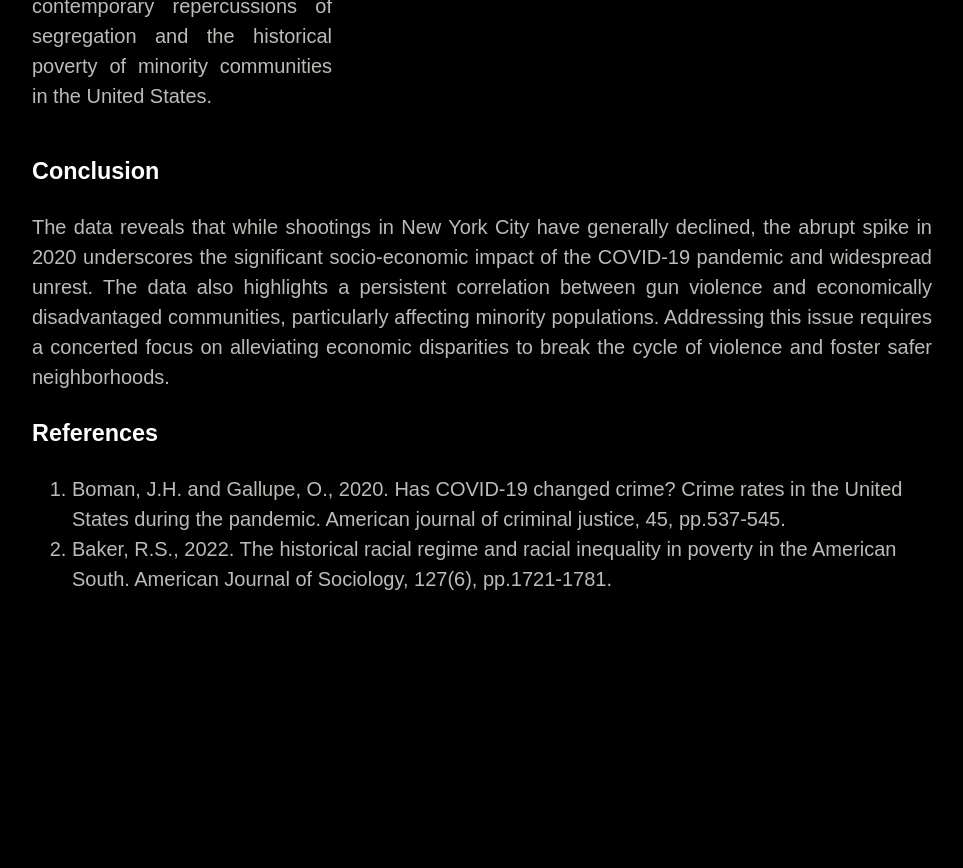
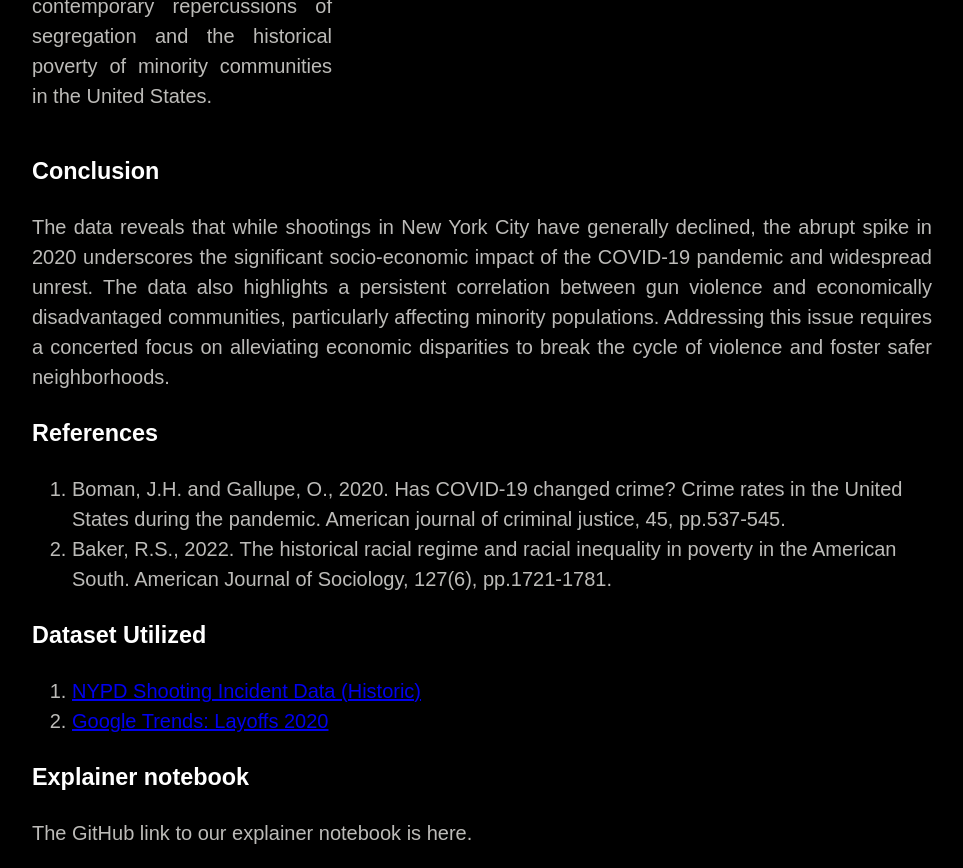
Before and after one commit to artemdou/artemdou.github.io, a Jekyll site: the page built from index.md, in a window 1280 px wide and 900 px high, scrolled down 5428 px, cut to the strip 32-900 px from the top of the window. Shown: the whole strip, without its empty margins (158-1121 px from the left). Built offline with Jekyll 4.4.1, drawn with Linux system fonts in a browser that asks for light colours; our own code applies the rules of GitHub Pages for plain Markdown files; before the commit the page ends 6074 px from its top, so only the background shows below that.

Commit message:
add dataset urls

```diff
--- a/index.md
+++ b/index.md
@@ -69,3 +69,11 @@ The data reveals that while shootings in New York City have generally declined,
     <li id="ref1">Boman, J.H. and Gallupe, O., 2020. Has COVID-19 changed crime? Crime rates in the United States during the pandemic. American journal of criminal justice, 45, pp.537-545.</li>
     <li id="ref2">Baker, R.S., 2022. The historical racial regime and racial inequality in poverty in the American South. American Journal of Sociology, 127(6), pp.1721-1781.</li>
   </ol>
+
+### Dataset Utilized
+1. <a href="(https://data.cityofnewyork.us/Public-Safety/NYPD-Shooting-Incident-Data-Historic-/833y-fsy8/about_data)">NYPD Shooting Incident Data (Historic)</a>
+2. <a href="(https://trends.google.com/trends/explore?cat=16&date=2020-01-01%202020-12-31&geo=US-NY-501&q=layoffs)">Google Trends: Layoffs 2020</a>
+
+
+### Explainer notebook
+The GitHub link to our explainer notebook is here.
```
